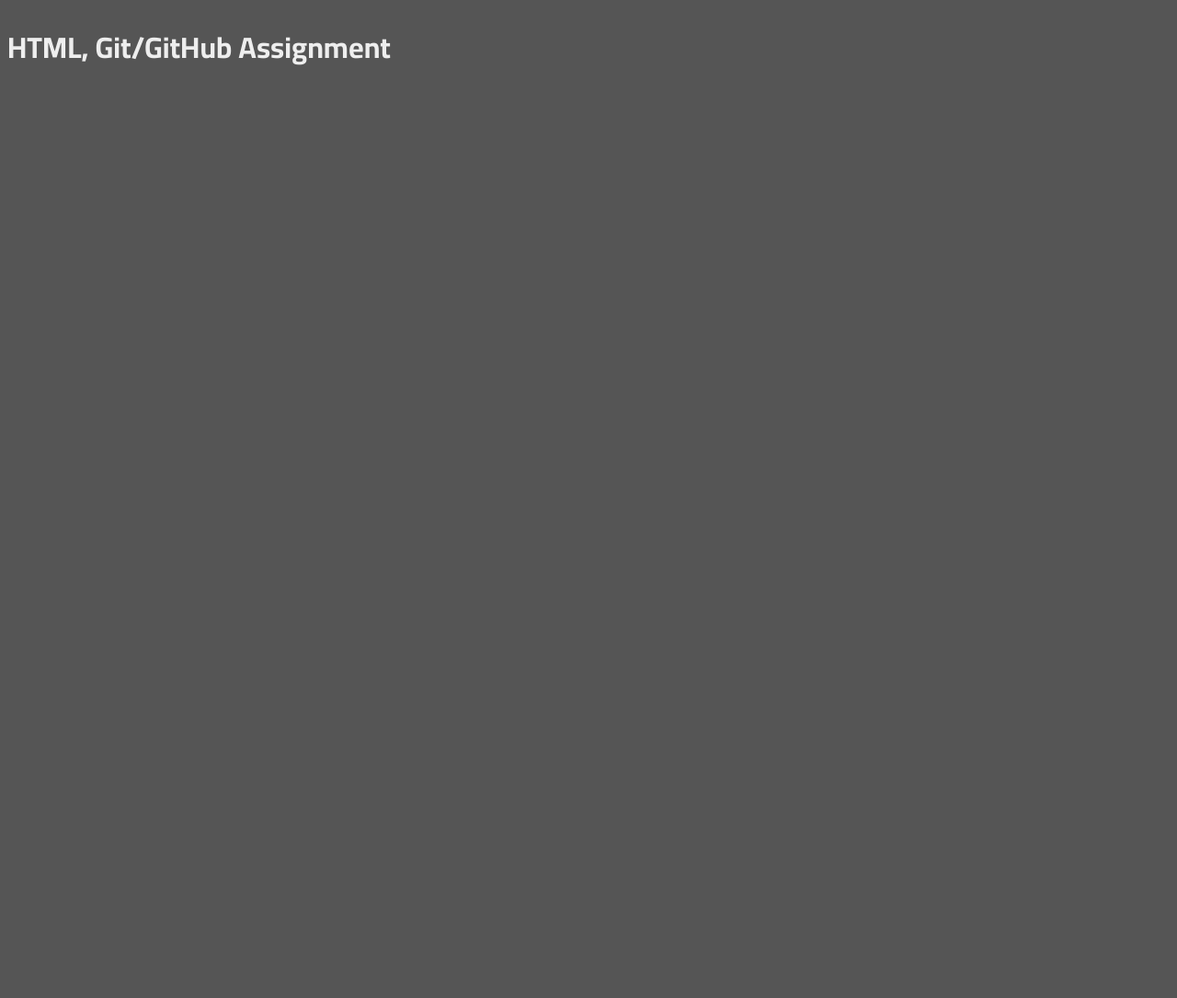
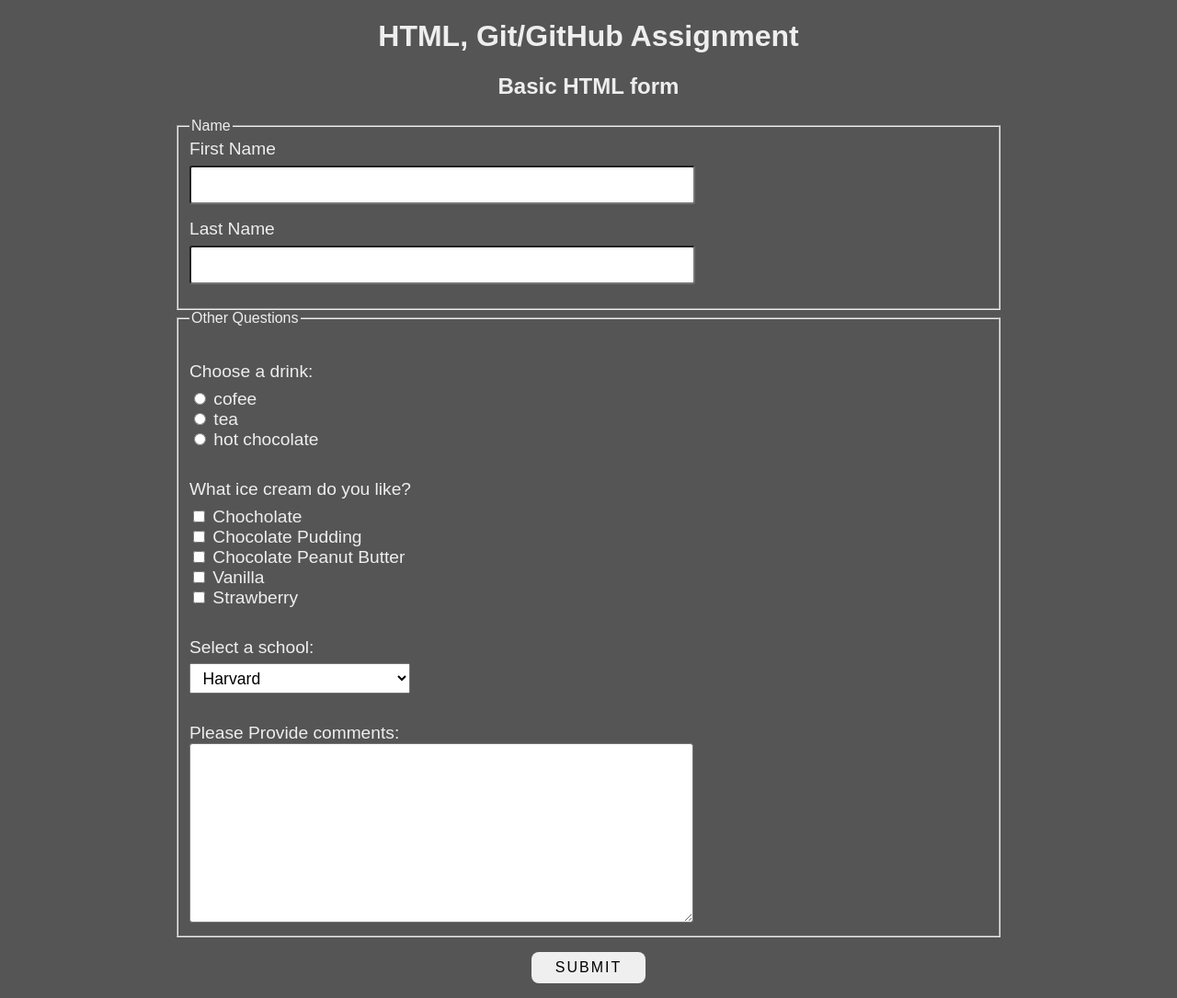
Before and after one commit to AnsBdran/git-test, a plain HTML site: page index.html in a window 1280 px wide. Shown: the whole page at 92% size. Before the commit the page ends 800 px from the top, so only its background shows below. Drawn offline with Linux system fonts and the light colour scheme.

```diff
--- a/index.html
+++ b/index.html
@@ -7,7 +7,103 @@
     <link rel="stylesheet" href="style.css" />
     <title>HTML, Git/GitHub Assignment</title>
   </head>
+
   <body>
-    <h1>HTML, Git/GitHub Assignment</h1>
+    <header>
+      <h1>HTML, Git/GitHub Assignment</h1>
+    </header>
+    <main>
+      <section class="form-wrapper">
+        <h2>Basic HTML form</h2>
+        <form action="#">
+          <fieldset class="name">
+            <legend>Name</legend>
+            <label for="fname">First Name</label>
+            <input type="text" id="fname" />
+            <label for="lname">Last Name</label>
+            <input type="text" id="lname" />
+          </fieldset>
+          <fieldset class="others">
+            <legend>Other Questions</legend>
+
+            <!-- <div class="radio-inputs">
+              <input name="drink" type="radio" id="coffee" />
+              <label for="coffee">cofee</label>
+              <input name="drink" type="radio" id="tea" />
+              <label for="tea">tea</label>
+              <input name="drink" type="radio" id="choco" />
+              <label for="choco">hot chocolate</label>
+            </div> -->
+            <div class="radio-inputs">
+              <label for="drink">Choose a drink:</label>
+              <label for="coffee">
+                <input name="drink" type="radio" id="coffee" />
+                cofee</label
+              >
+              <label for="tea">
+                <input name="drink" type="radio" id="tea" />
+                tea</label
+              >
+              <label for="choco">
+                <input name="drink" type="radio" id="choco" />
+                hot chocolate</label
+              >
+            </div>
+
+            <!-- <div class="check-inputs">
+              <input type="checkbox" id="chocolate" />
+              <label for="chocolate">Chocholate</label>
+              <input type="checkbox" id="chocolate-pudding" />
+              <label for="chocolate-pudding">Chocolate Pudding</label>
+              <input type="checkbox" id="bb" />
+              <label for="bb">Chocolate Peanut Butter</label>
+              <input type="checkbox" id="vanilla" />
+              <label for="vanilla">Vanilla</label>
+              <input type="checkbox" id="strawberry" />
+              <label for="strawberry">Strawberry</label>
+            </div> -->
+            <div class="check-inputs">
+              <label for="icecream">What ice cream do you like?</label>
+              <label for="chocolate">
+                <input type="checkbox" id="chocolate" />
+                Chocholate</label
+              >
+              <label for="chocolate-pudding">
+                <input type="checkbox" id="chocolate-pudding" />
+                Chocolate Pudding</label
+              >
+              <label for="bb">
+                <input type="checkbox" id="bb" />
+                Chocolate Peanut Butter</label
+              >
+              <label for="vanilla">
+                <input type="checkbox" id="vanilla" />
+                Vanilla</label
+              >
+              <label for="strawberry">
+                <input type="checkbox" id="strawberry" />
+                Strawberry</label
+              >
+            </div>
+            <label for="schoold">Select a school:</label>
+            <select name="school" id="school">
+              <option value="harvard">Harvard</option>
+              <option value="cairo">Cairo</option>
+              <option value="self-learner">self-learner</option>
+              <option value="none">none</option>
+            </select>
+
+            <label for="comments">Please Provide comments: </label>
+            <textarea
+              name="comments"
+              id="comments"
+              cols="50"
+              rows="10"
+            ></textarea>
+          </fieldset>
+          <button>submit</button>
+        </form>
+      </section>
+    </main>
   </body>
 </html>
--- a/style.css
+++ b/style.css
@@ -3,5 +3,79 @@
 body {
     background-color: #555;
     color: #eee;
-    font-family: "cairo", sans-serif;
+    font-family: "Poppins", sans-serif;
 }
+
+
+h1,
+h2 {
+    text-align: center;
+}
+
+label {
+    display: block;
+    font-size: 1.2rem;
+    /* padding-top: 1rem; */
+    /* margin-top: 2rem; */
+}
+
+label:first-child {
+    margin-bottom: .5rem;
+}
+
+div {
+    margin: 2rem 0;
+}
+
+.form-wrapper {
+    width: min(900px, 90%);
+    margin-inline: auto;
+}
+
+[type="text"] {
+    height: 1.6rem;
+    /* width: clamp(5rem, 80vw, 20rem); */
+    margin-bottom: 1rem ;
+    margin-top: .4rem;
+    /* font: inherit; */
+}
+
+select {
+    width: 15rem;
+    margin-bottom: 2rem;
+    margin-top: .4rem;
+    padding: .3rem .6rem;
+    font-size: 1.1rem;
+}
+
+[type="text"],
+textarea {
+    width: clamp(12rem, 60%, 40rem);
+    padding: .4em .8em;
+
+}
+
+input,
+textarea,
+option {
+    border-radius: .2em;
+    outline: none;
+    font-size: inherit;
+    font: inherit;
+    /* border: none; */
+}
+
+
+button {
+    padding: .5em 1.6em;
+    font: inherit;
+    text-transform: uppercase;
+    letter-spacing: 2px;
+    /* border: 2px solid black; */
+    border: none;
+    display: block;
+    margin: 1rem auto;
+    border-radius: .5em;
+    cursor: pointer;
+/* text-align: center;     */
+}
```
